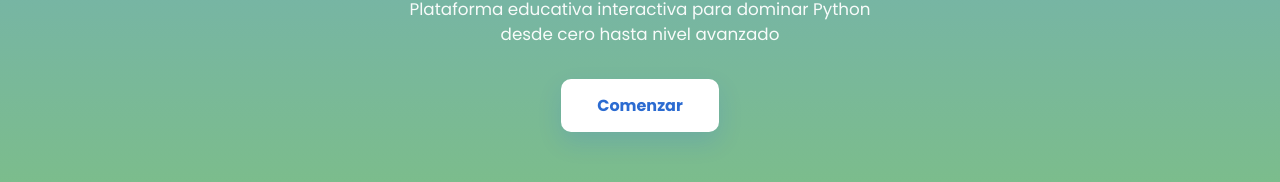
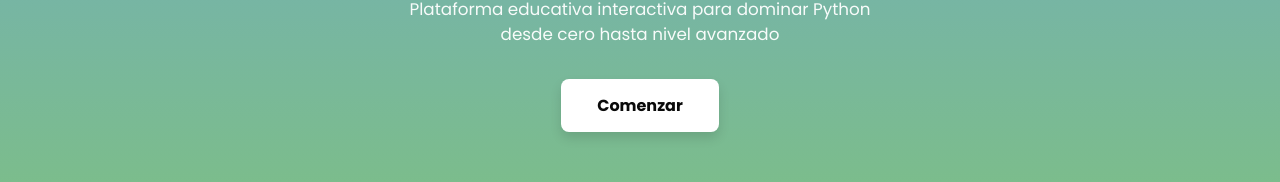
Before and after one commit to Diego3520/Plataforma-educativa, a React (Vite) app in the folder Frontend/frontend/: page / in a window 1280 px wide. Shown: the part 475-657 px from the top of the page. Built offline with nearby package versions, Linux system fonts and the light colour scheme.

Commit message:
Modificaciones en Home

```diff
--- a/Frontend/frontend/src/components/Home.tsx
+++ b/Frontend/frontend/src/components/Home.tsx
@@ -61,7 +61,7 @@
           desde cero hasta nivel avanzado
         </p>
 
-        <button className="hero-cta" onClick={handleClose}>
+        <button className="hero-cta" onClick={handleOpenRegister}>
           Comenzar
         </button>
       </div>
--- a/Frontend/frontend/src/components/home.css
+++ b/Frontend/frontend/src/components/home.css
@@ -43,16 +43,17 @@
 
 .hero-cta{
   background: #fff;
-  color: #2b6bd1;
+  color: #0a0a0a;
   border: none;
   padding: 0.9rem 2.25rem;
-  border-radius: 10px;
+  border-radius: 8px;
   font-weight: 700;
-  box-shadow: 0 10px 24px rgba(27,84,255,0.14);
+  box-shadow: 0 6px 12px rgba(0,0,0,0.12);
   cursor: pointer;
+  transition: all 0.2s ease;
 }
 
-.hero-cta:hover{ filter: brightness(0.98); transform: translateY(-1px); }
+.hero-cta:hover{ background-color: #0a0a0a; color: #fff; transform: translateY(-1px); box-shadow: 0 8px 16px rgba(0,0,0,0.20);}
 
 /* Fullscreen modal */
 .hero-modal{
```
